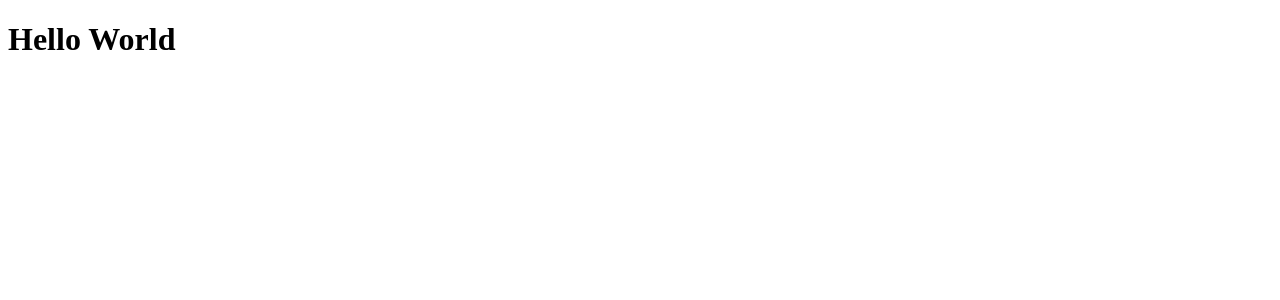
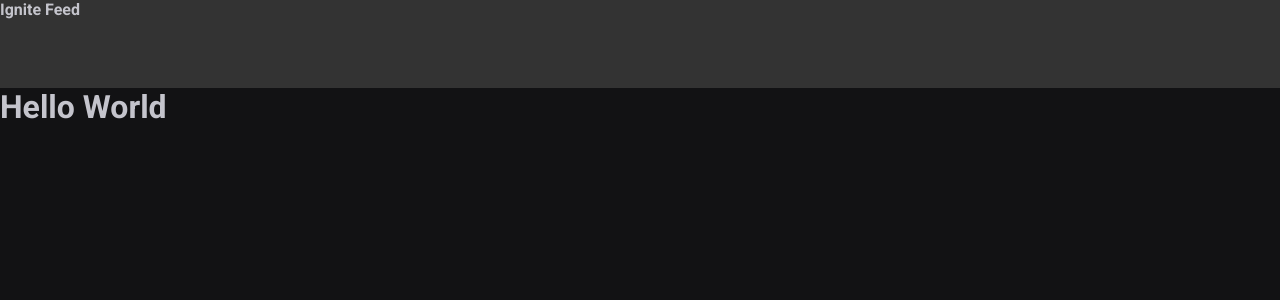
Before and after one commit to wedersonf/01-fundamentos-react, a React (Vite) app: page / in a window 1280 px wide. Shown: the top 300 px of the page. Built offline with nearby package versions, Linux system fonts and the light colour scheme.

Commit message:
add global styles

```diff
--- a/index.html
+++ b/index.html
@@ -2,8 +2,15 @@
 <html lang="en">
   <head>
     <meta charset="UTF-8" />
+
+    <link rel="preconnect" href="https://fonts.googleapis.com" />
+    <link rel="preconnect" href="https://fonts.gstatic.com" crossorigin />
+
     <link rel="icon" type="image/svg+xml" href="/vite.svg" />
     <meta name="viewport" content="width=device-width, initial-scale=1.0" />
+
+    <link href="https://fonts.googleapis.com/css2?family=Roboto:wght@400;700&display=swap" rel="stylesheet" />
+
     <title>Vite + React</title>
   </head>
   <body>
--- a/src/App.jsx
+++ b/src/App.jsx
@@ -1,6 +1,12 @@
+import { Header } from "./components/Header"
+
 function App() {
   return (
-    <h1>Hello World</h1>
+    <div>
+      <Header />
+
+      <h1>Hello World</h1>
+    </div>
   )
 }
 
--- /dev/null
+++ b/src/components/Header.jsx
@@ -0,0 +1,9 @@
+import styles from './Header.module.css'
+
+export function Header() {
+  return (
+    <header className={styles.header}>
+      <strong>Ignite Feed</strong>
+    </header>
+  );
+}
--- /dev/null
+++ b/src/components/Header.module.css
@@ -0,0 +1,4 @@
+.header {
+  background: #333;
+  height: 88px;
+}
--- /dev/null
+++ b/src/global.css
@@ -0,0 +1,30 @@
+:root {
+  --white: #fff;
+  --gray-100: #e1e1e6;
+  --gray-300: #c4c4cc;
+  --gray-400: #8d8d99;
+  --gray-600: #323238;
+  --gray-700: #29292e;
+  --gray-800: #202024;
+  --gray-900: #121214;
+
+  --green-500: #00875f;
+}
+
+* {
+  margin: 0;
+  padding: 0;
+  box-sizing: border-box;
+}
+
+body {
+  background: var(--gray-900);
+  color: var(--gray-300);
+  -webkit-font-smoothing: antialiased;
+}
+
+body, input, textarea, button {
+  font-family: 'Roboto', sans-serif;
+  font-weight: 400;
+  font-size: 1rem;
+}
--- a/src/main.jsx
+++ b/src/main.jsx
@@ -1,6 +1,8 @@
 import React from 'react'
 import ReactDOM from 'react-dom/client'
 import App from './App.jsx'
+
+import './global.css'
 
 ReactDOM.createRoot(document.getElementById('root')).render(
   <React.StrictMode>
```
